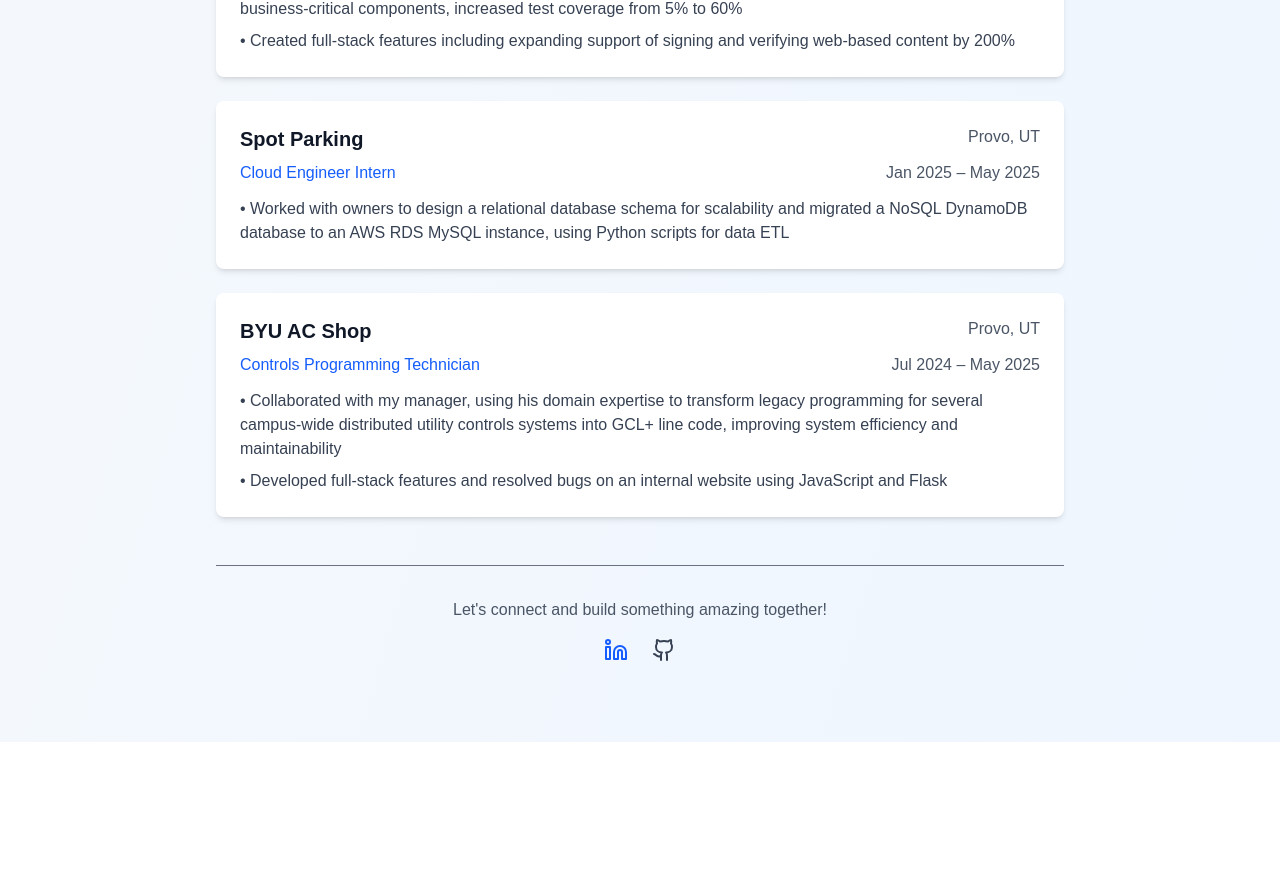
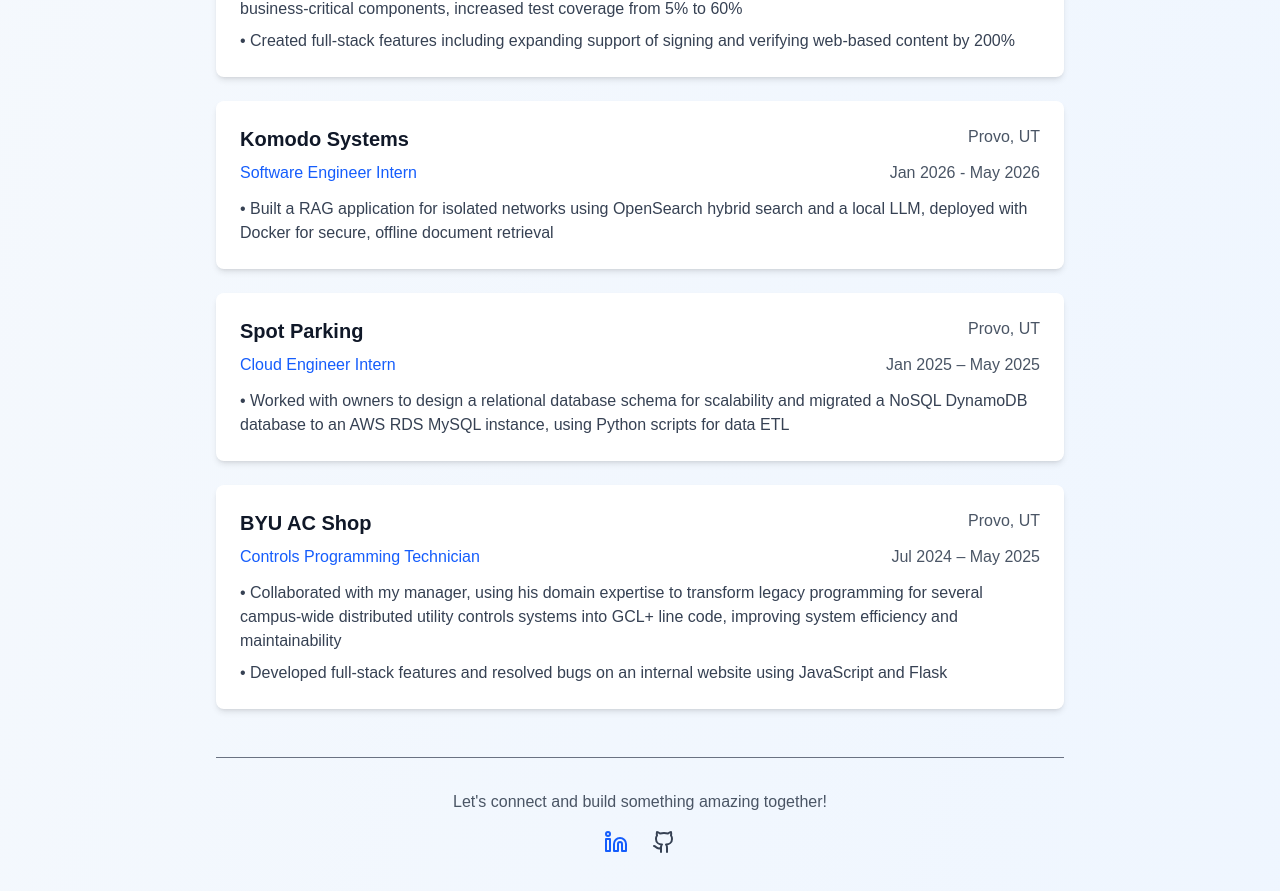
Before and after one commit to benhagg/personal-website, a Next.js app: page / in a window 1280 px wide. Shown: the part 3537-4428 px from the top of the page. Before the commit the page ends 4279 px from the top, so only its background shows below. Built offline with nearby package versions, Linux system fonts and the light colour scheme.

Commit message:
update work experience

```diff
--- a/src/components/sections/WorkExperienceSection.tsx
+++ b/src/components/sections/WorkExperienceSection.tsx
@@ -23,6 +23,15 @@
       "Collaborated with product design and engineering team to deliver accurate and on time feature releases",
       "Developed comprehensive unit tests for frontend React components with Vitest and Jest. Starting with the most business-critical components, increased test coverage from 5% to 60%",
       "Created full-stack features including expanding support of signing and verifying web-based content by 200%",
+    ],
+  },
+  {
+    company: "Komodo Systems",
+    location: "Provo, UT",
+    position: "Software Engineer Intern",
+    duration: "Jan 2026 - May 2026",
+    responsibilities: [
+      "Built a RAG application for isolated networks using OpenSearch hybrid search and a local LLM, deployed with Docker for secure, offline document retrieval",
     ],
   },
   {
```
